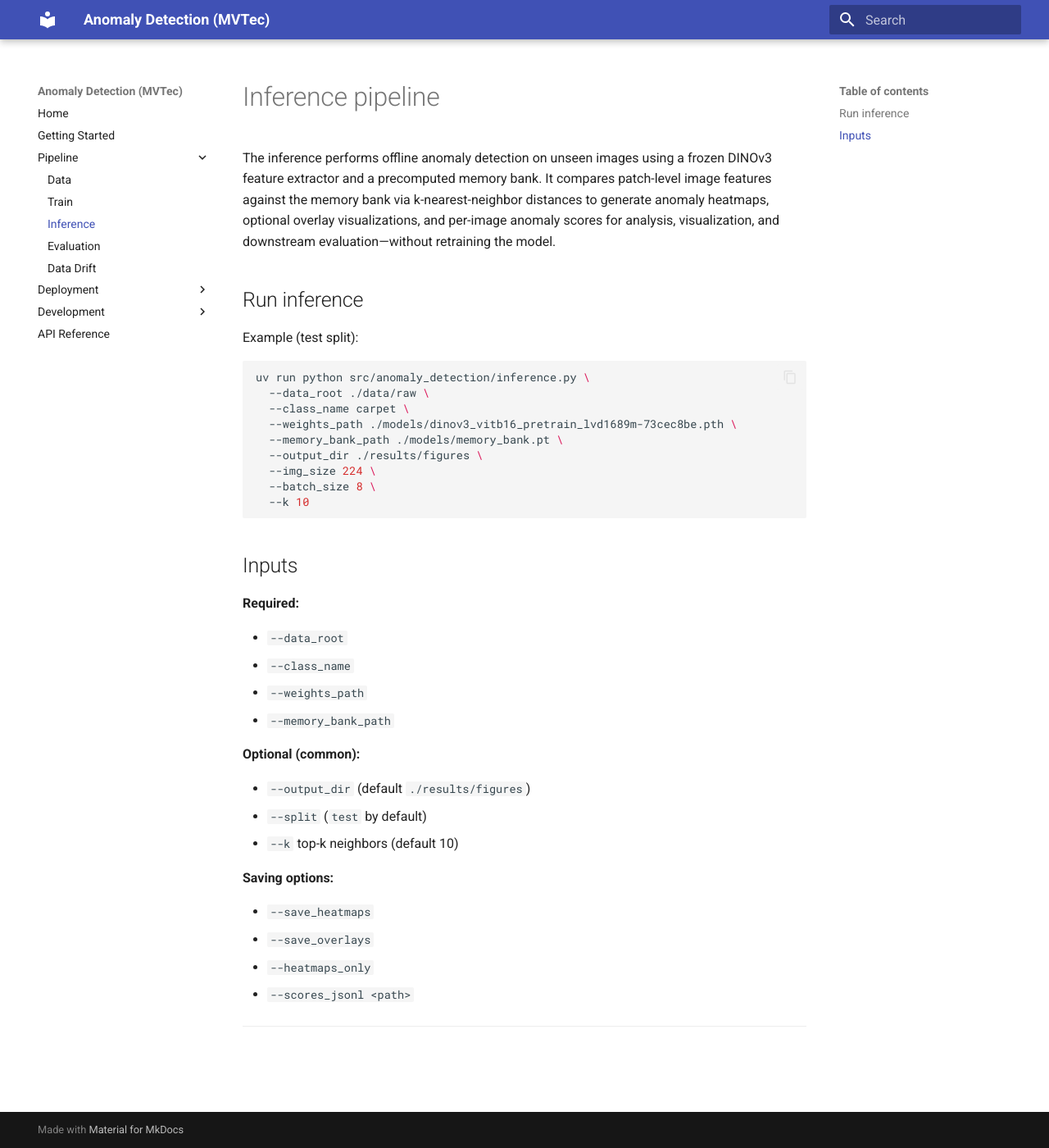
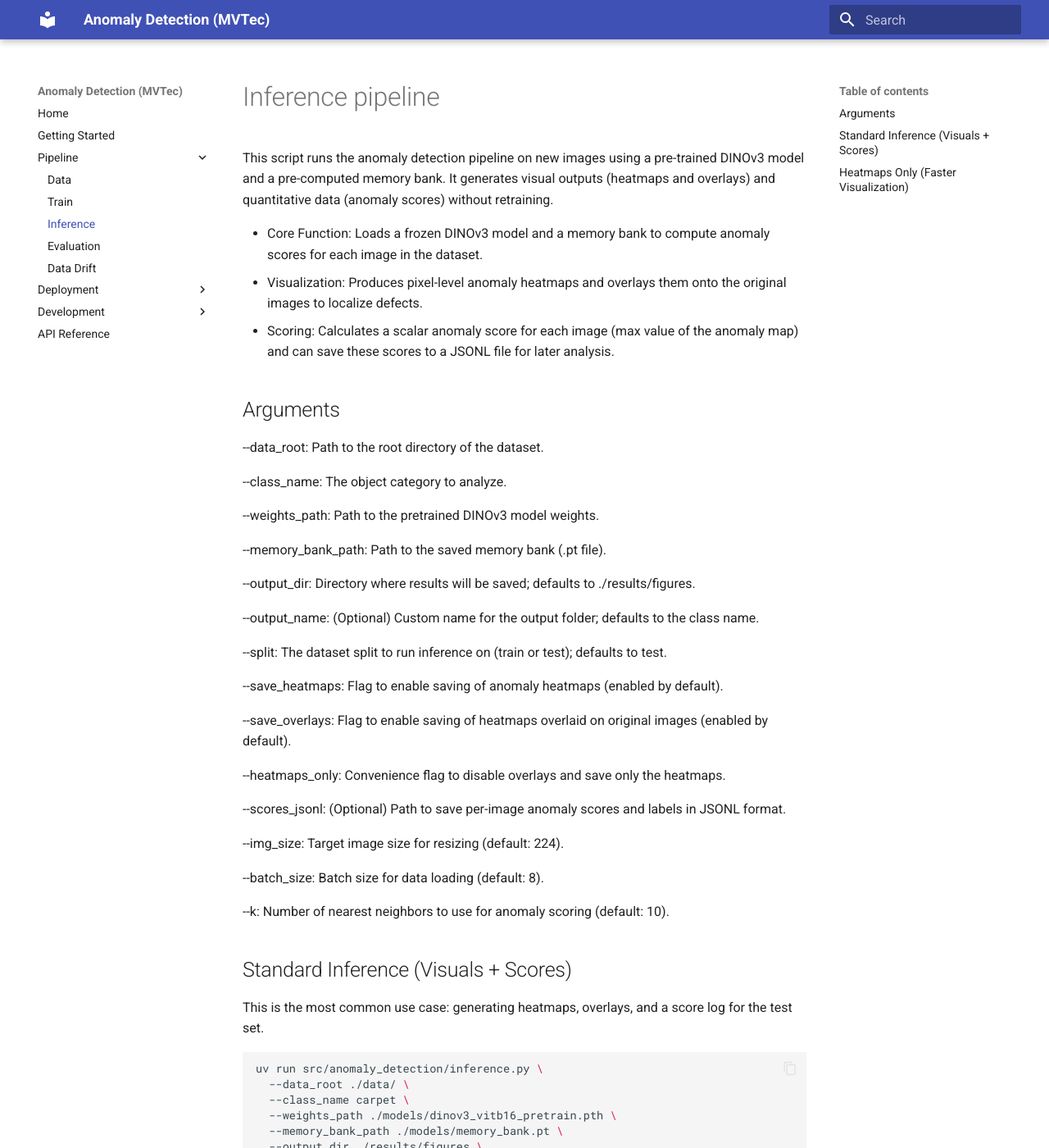
Before and after one commit to Kxlar/MLOPs_Project, an MkDocs documentation site: the page built from docs/source/pipeline/inference.md, in a window 1280 px wide and 1400 px high. Shown: the whole window at 82% size. Built offline with MkDocs 1.6.1 and Material for MkDocs 9.7.7, drawn with Linux system fonts in a browser that asks for light colours; some of the changed text lies outside the part shown.

Commit message:
Reviewed inference

````diff
--- a/docs/source/pipeline/inference.md
+++ b/docs/source/pipeline/inference.md
@@ -2,46 +2,67 @@
 
 # Inference pipeline
 
-The inference performs offline anomaly detection on unseen images using a frozen DINOv3 feature extractor and a precomputed memory bank. It compares patch-level image features against the memory bank via k-nearest-neighbor distances to generate anomaly heatmaps, optional overlay visualizations, and per-image anomaly scores for analysis, visualization, and downstream evaluation—without retraining the model.
+This script runs the anomaly detection pipeline on new images using a pre-trained DINOv3 model and a pre-computed memory bank. It generates visual outputs (heatmaps and overlays) and quantitative data (anomaly scores) without retraining.
 
-## Run inference
+- Core Function: Loads a frozen DINOv3 model and a memory bank to compute anomaly scores for each image in the dataset.
+- Visualization: Produces pixel-level anomaly heatmaps and overlays them onto the original images to localize defects.
+- Scoring: Calculates a scalar anomaly score for each image (max value of the anomaly map) and can save these scores to a JSONL file for later analysis.
 
-Example (test split):
+## Arguments
+--data_root: Path to the root directory of the dataset.
+
+--class_name: The object category to analyze.
+
+--weights_path: Path to the pretrained DINOv3 model weights.
+
+--memory_bank_path: Path to the saved memory bank (.pt file).
+
+--output_dir: Directory where results will be saved; defaults to ./results/figures.
+
+--output_name: (Optional) Custom name for the output folder; defaults to the class name.
+
+--split: The dataset split to run inference on (train or test); defaults to test.
+
+--save_heatmaps: Flag to enable saving of anomaly heatmaps (enabled by default).
+
+--save_overlays: Flag to enable saving of heatmaps overlaid on original images (enabled by default).
+
+--heatmaps_only: Convenience flag to disable overlays and save only the heatmaps.
+
+--scores_jsonl: (Optional) Path to save per-image anomaly scores and labels in JSONL format.
+
+--img_size: Target image size for resizing (default: 224).
+
+--batch_size: Batch size for data loading (default: 8).
+
+--k: Number of nearest neighbors to use for anomaly scoring (default: 10).
+
+## Standard Inference (Visuals + Scores)
+
+This is the most common use case: generating heatmaps, overlays, and a score log for the test set.
 
 ```bash
-uv run python src/anomaly_detection/inference.py \
-  --data_root ./data/raw \
+uv run src/anomaly_detection/inference.py \
+  --data_root ./data/ \
   --class_name carpet \
-  --weights_path ./models/dinov3_vitb16_pretrain_lvd1689m-73cec8be.pth \
+  --weights_path ./models/dinov3_vitb16_pretrain.pth \
   --memory_bank_path ./models/memory_bank.pt \
   --output_dir ./results/figures \
-  --img_size 224 \
-  --batch_size 8 \
+  --scores_jsonl ./logs/inference_scores.jsonl \
+  --save_heatmaps \
+  --save_overlays \
   --k 10
 ```
 
-
-
-## Inputs
-
-**Required:**
-
-- `--data_root`
-- `--class_name`
-- `--weights_path`
-- `--memory_bank_path`
-
-**Optional (common):**
-
-- `--output_dir` (default `./results/figures`)
-- `--split` (`test` by default)
-- `--k` top-k neighbors (default 10)
-
-**Saving options:**
-
-- `--save_heatmaps`
-- `--save_overlays`
-- `--heatmaps_only`
-- `--scores_jsonl <path>`
+## Heatmaps Only (Faster Visualization)
+Use this when you only need to inspect the raw anomaly signal without the context of the original image (saves disk space and time).
+```bash
+uv run src/anomaly_detection/inference.py \
+  --data_root ./data/ \
+  --class_name carpet \
+  --weights_path ./models/dinov3_vitb16_pretrain.pth \
+  --memory_bank_path ./models/memory_bank.pt \
+  --heatmaps_only
+```
 
 ---
````
